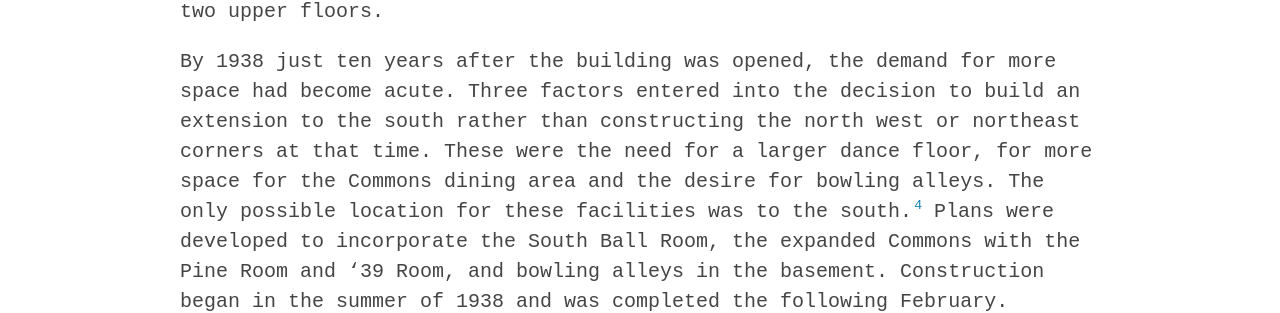
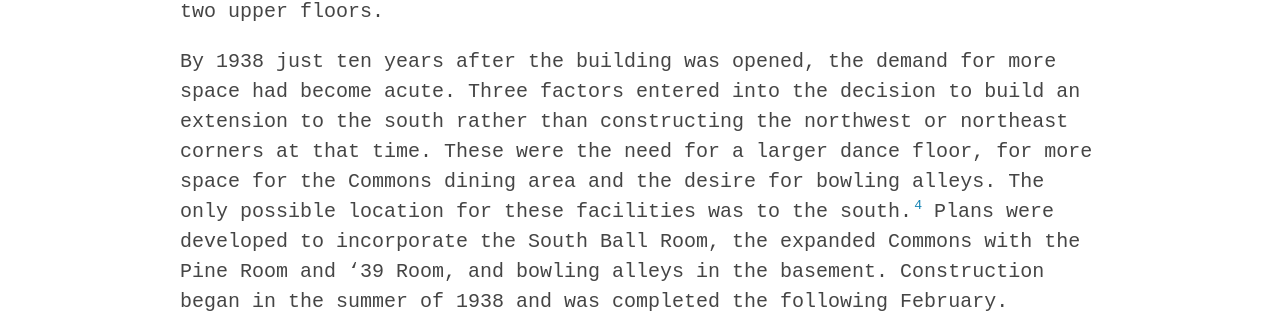
Before and after one commit to emanderson811/day-edition, a Jekyll site: the page built from _texts/buildings/140day-memorial-union.md, in a window 1280 px wide and 900 px high, scrolled down 1812 px. Shown: the part 210-523 px from the top of the window. Built offline with Jekyll 4.4.1, drawn with Linux system fonts in a browser that asks for light colours; some of the changed text lies outside the part shown.

Commit message:
Update 140day-memorial-union.md

```diff
--- a/_texts/buildings/140day-memorial-union.md
+++ b/_texts/buildings/140day-memorial-union.md
@@ -35,7 +35,7 @@
 
 (The Memorial Union Parking Ramp is discussed separately under the heading ["Parking Ramp - Memorial Union."](https://emanderson811.github.io/day-edition/texts/buildings/162day-parking-ramp-mu/))
 
-The concept of a memorial to the men who lost their lives In World War I developed almost at the same time the Armistice was signed on November 11, 1918. Various ideas were suggested: a grotto, a piece of sculpture, a park, a gateway, a fountain, a union building.[^fn1] Committees were formed and votes taken to establish preferences. It was not until June 1920 that a firm decision was reached by students, faculty and alumni. The Memorial Union then became the goal of an extended campaign to raise funds for the building.
+The concept of a memorial to the men who lost their lives in World War I developed almost at the same time the Armistice was signed on November 11, 1918. Various ideas were suggested: a grotto, a piece of sculpture, a park, a gateway, a fountain, a union building.[^fn1] Committees were formed and votes taken to establish preferences. It was not until June 1920 that a firm decision was reached by students, faculty and alumni. The Memorial Union then became the goal of an extended campaign to raise funds for the building.
 
 The site for the proposed building was chosen only after lengthy discussions extending from 1923 until April 1925, when the present location was dedicated on the 22nd of that month. Other sites seriously considered were the knoll where Friley Hall is now located and the Music Hall (Maples) site, now the new Music Building location.
 
@@ -55,7 +55,7 @@
 
 The west elevator was installed in 1937, a necessity with the opening of the two upper floors.
 
-By 1938 just ten years after the building was opened, the demand for more space had become acute. Three factors entered into the decision to build an extension to the south rather than constructing the north west or northeast corners at that time. These were the need for a larger dance floor, for more space for the Commons dining area and the desire for bowling alleys. The only possible location for these facilities was to the south.[^fn4] Plans were developed to incorporate the South Ball Room, the expanded Commons with the Pine Room and '39 Room, and bowling alleys in the basement. Construction began in the summer of 1938 and was completed the following February.
+By 1938 just ten years after the building was opened, the demand for more space had become acute. Three factors entered into the decision to build an extension to the south rather than constructing the northwest or northeast corners at that time. These were the need for a larger dance floor, for more space for the Commons dining area and the desire for bowling alleys. The only possible location for these facilities was to the south.[^fn4] Plans were developed to incorporate the South Ball Room, the expanded Commons with the Pine Room and '39 Room, and bowling alleys in the basement. Construction began in the summer of 1938 and was completed the following February.
 
 When Gold Star Hall was finished in 1928 clear glass was installed in the windows because funds then did not allow for the planned stained glass. Harold W. "Pat" Cummings, '18, was a stained glass craftsman and a veteran of World War I. He was selected to design and execute the construction of the windows and they were completed and the hall was rededicated on June 5, 1943.[^fn5]
 
```
